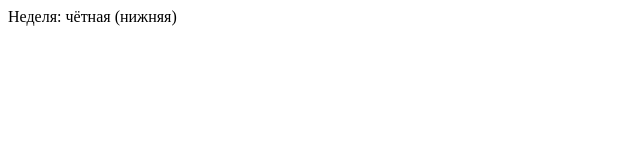
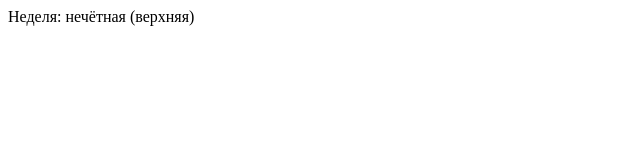
Before and after one commit to post-graduate/post-graduate.github.io, a plain HTML site: page index.html in a window 1280 px wide. Shown: the full height of the page, 0-640 px from the left. Drawn offline with Linux system fonts and the light colour scheme.

Commit message:
Update for new semester

```diff
--- a/index.html
+++ b/index.html
@@ -1,4 +1,4 @@
 <script>
 var date = new Date()
-document.write("Неделя: " + (Math.floor((date - new Date(2017, 9-1, 18)) / 1000 / 3600 / 24 / 7) % 2 == 0 ? "нечётная (верхняя)" : "чётная (нижняя)"))
+document.write("Неделя: " + (Math.floor((date - new Date(2018, 2-1, 12)) / 1000 / 3600 / 24 / 7) % 2 == 0 ? "нечётная (верхняя)" : "чётная (нижняя)"))
 </script>
```
